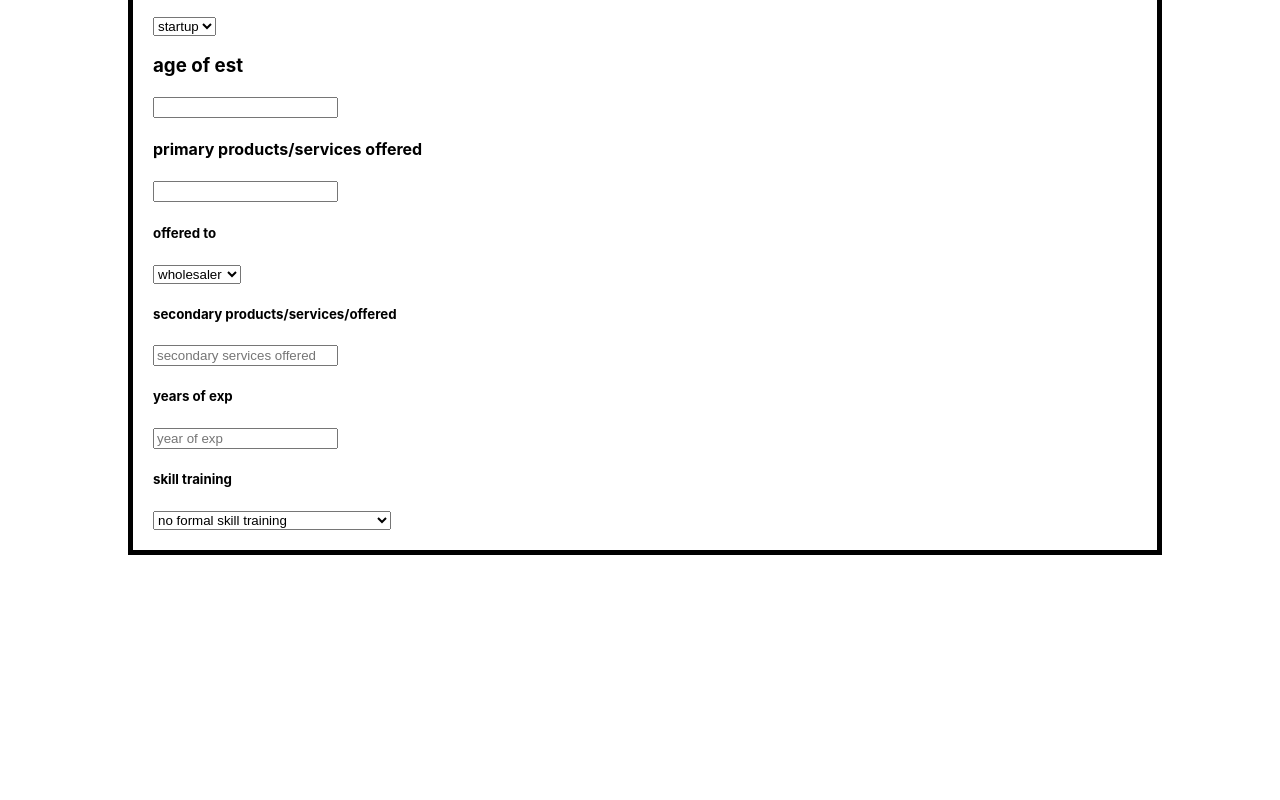
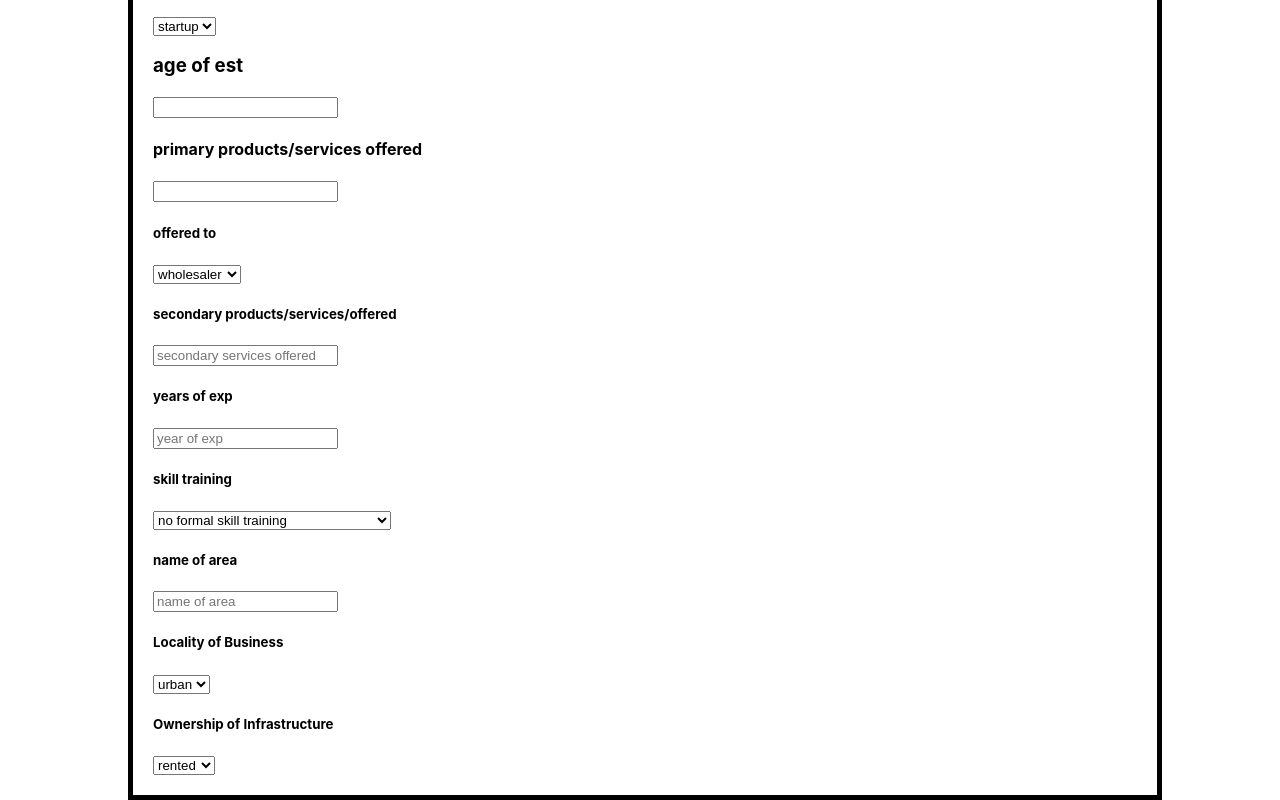
Before and after one commit to yash-ga/letEndorse, a React (Create React App) app in the folder letendorse/: page / in a window 1280 px wide. Shown: the part 252-1052 px from the top of the page. Before the commit the page ends 807 px from the top, so only its background shows below. Built offline with nearby package versions, Linux system fonts and the light colour scheme.

Commit message:
updating truthy values

```diff
--- a/letendorse/src/components/Form.jsx
+++ b/letendorse/src/components/Form.jsx
@@ -10,6 +10,9 @@ export const Form=()=>
     const [secondary,setSecondary]=useState("")
     const [years,setYears]=useState("")
     const [training,setTraining]=useState("")
+    const [area,setArea]=useState("")
+    const [locality,setLocality]=useState("")
+    const [ownership,SetOwnership]=useState("")
     const getName=(e)=>{
         setName(e.target.value)
     }
@@ -44,6 +47,19 @@ export const Form=()=>
                  <option value="no formal skill training">no formal skill training</option>
                  <option value="has formal sill training and certificate">has formal sill training and certificate</option>
              </select>
+             <h5>name of area</h5>
+             <input type="text" placeholder="name of area"
+              onChange={(e)=>{setArea(e.target.value)}} name="" id="" />
+              <h5>Locality of Business</h5>
+              <select name="" id="" onChange={(e)=>{setLocality(e.target.value)}}>
+                  <option value="urban">urban</option>
+                  <option value="rural">rural</option>
+              </select>
+              <h5>Ownership of Infrastructure</h5>
+              <select name="" id="" onChange={(e)=>{SetOwnership(e.target.value)}}>
+                  <option value="rented">rented</option>
+                  <option value="leased">leased</option>
+              </select>
             </article>
             <article className="right">
             <p>{name}-is looking for xyz</p>
@@ -54,7 +70,9 @@ export const Form=()=>
             <p>{secondary}</p>
             <p>{years}</p>
             <p>{training}</p>
-
+            <p>{area}</p>
+            <p>{locality}</p>
+            <p>{ownership}</p>
             </article>
         </div>
 
```
